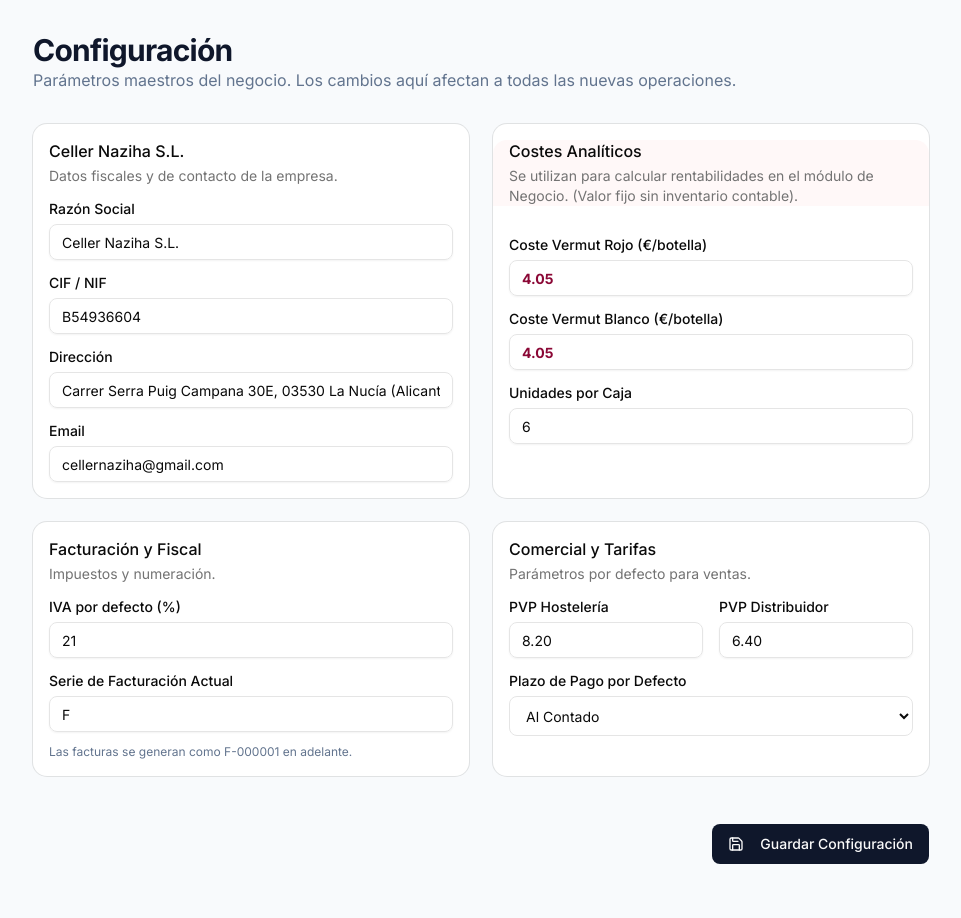
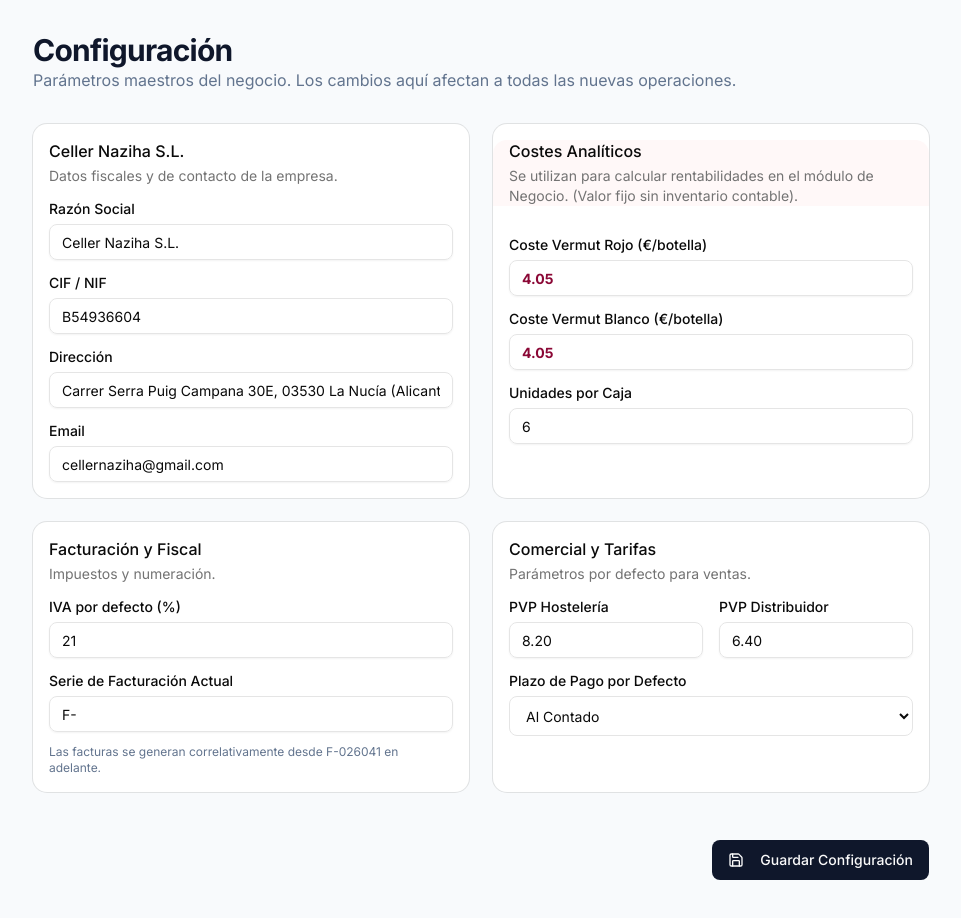
Before and after one commit to perellinaresborja-ai/MARIGEST, a Next.js app: page /configuracion in a window 1280 px wide. Shown: the top 918 px of the page, without its empty margins (159-1120 px from the left). Built offline with nearby package versions, Linux system fonts and the light colour scheme; no server answers.

Commit message:
fix: actualizar descripción de serie de facturación a F-026041 en pantalla de configuración

```diff
--- a/src/app/configuracion/page.tsx
+++ b/src/app/configuracion/page.tsx
@@ -75,8 +75,8 @@ export default function ConfiguracionPage() {
             </div>
             <div className="space-y-2">
               <Label>Serie de Facturación Actual</Label>
-              <Input defaultValue="F" />
-              <p className="text-xs text-slate-500 mt-1">Las facturas se generan como F-000001 en adelante.</p>
+              <Input defaultValue="F-" />
+              <p className="text-xs text-slate-500 mt-1">Las facturas se generan correlativamente desde F-026041 en adelante.</p>
             </div>
           </CardContent>
         </Card>
```
